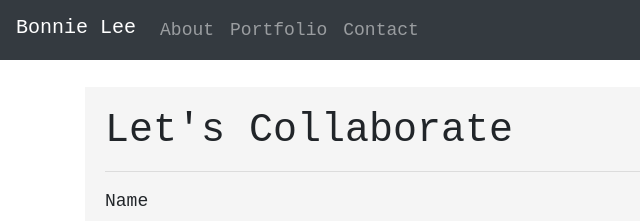
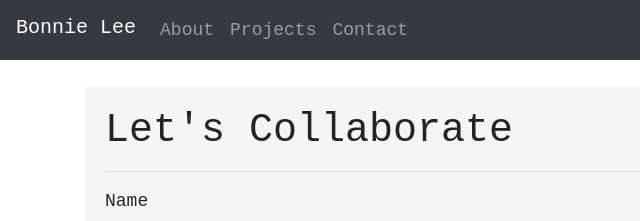
Before and after one commit to BLee8489/Portfolio, a plain HTML site: page contact.html in a window 1280 px wide. Shown: the top 221 px of the page, 0-640 px from the left. Drawn offline with nearby package versions, Linux system fonts and the light colour scheme.

Commit message:
update navbar

```diff
--- a/contact.html
+++ b/contact.html
@@ -24,7 +24,7 @@
                     <a class="nav-link" href="index.html">About</a>
                 </li>
                 <li class="nav-item">
-                    <a class="nav-link" href="portfolio.html">Portfolio</a>
+                    <a class="nav-link" href="portfolio.html">Projects</a>
                 </li>
                 <li class="nav-item">
                     <a class="nav-link" href="contact.html">Contact</a>
```
Also changed, not shown: index.html (+1 -1 lines), portfolio.html (+1 -1 lines).
